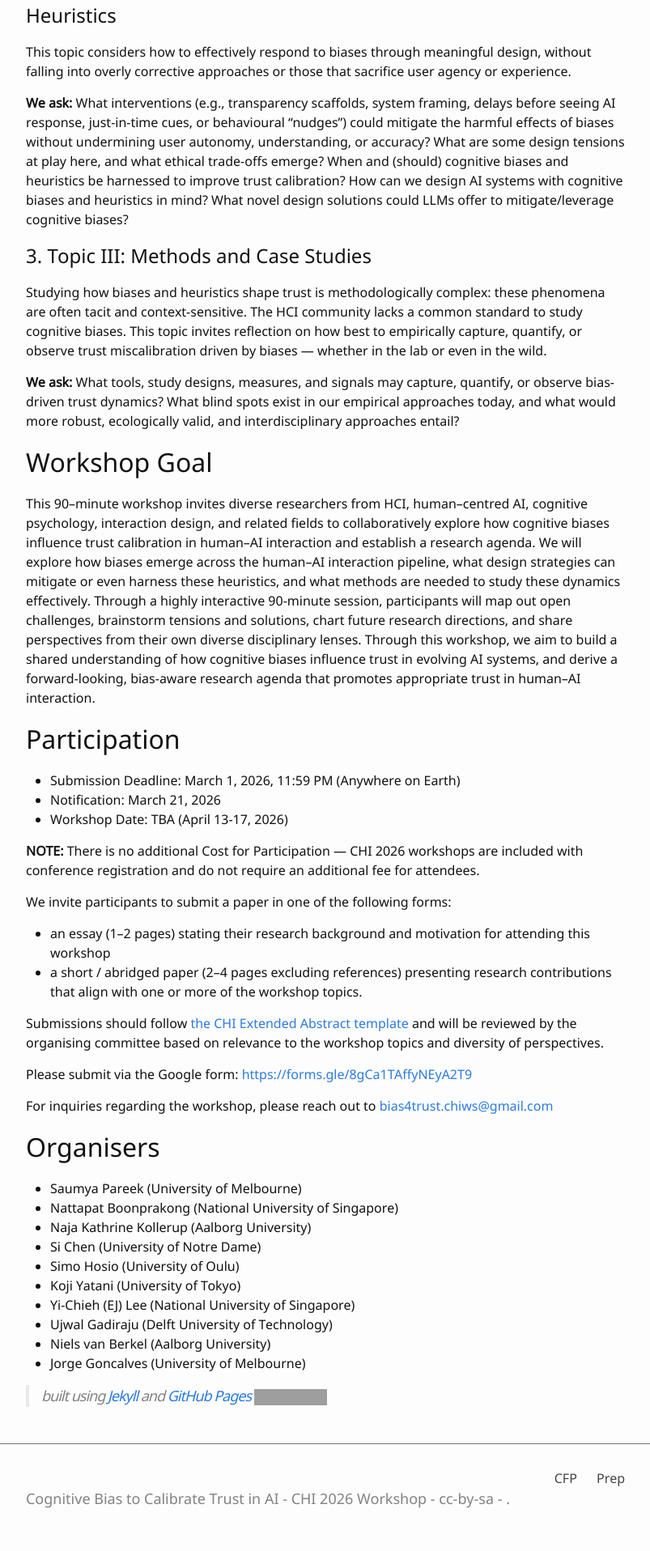
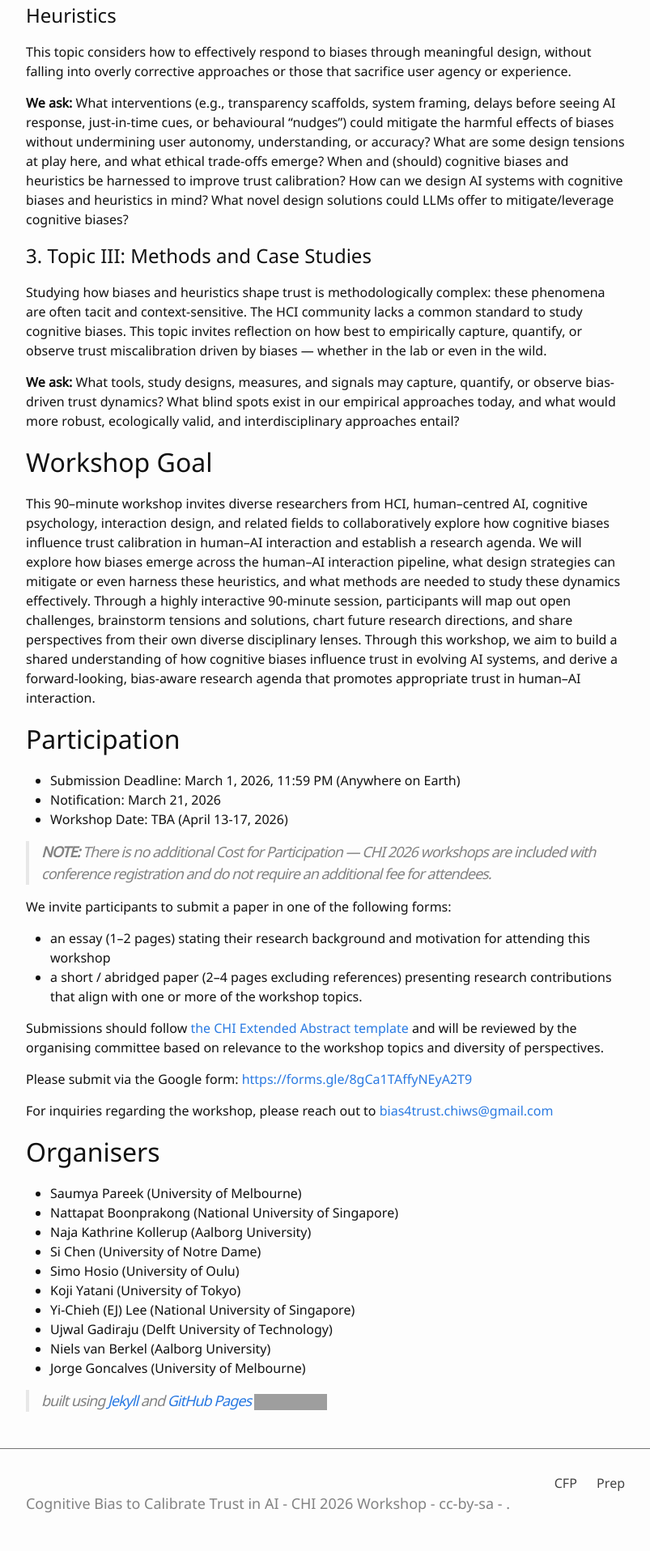
Before and after one commit to chi-bias-trust/chi-bias-trust.github.io, a Jekyll site: the page built from index.md, in a window 1280 px wide. Shown: the part 1748-3664 px from the top of the page at 81% size, without its empty margins (238-1041 px from the left). Built offline with Jekyll 4.4.1, drawn with Linux system fonts in a browser that asks for light colours; grey boxes are pictures that could not be loaded.

```diff
--- a/index.md
+++ b/index.md
@@ -36,7 +36,7 @@ This 90–minute workshop invites diverse researchers from HCI, human–centred
 * Notification: March 21, 2026
 * Workshop Date: TBA (April 13-17, 2026)
 
-**NOTE:** There is no additional Cost for Participation — CHI 2026 workshops are included with conference registration and do not require an additional fee for attendees.
+> **NOTE:** There is no additional Cost for Participation — CHI 2026 workshops are included with conference registration and do not require an additional fee for attendees.
 
 We invite participants to submit a paper in one of the following forms:
 * an essay (1–2 pages) stating their research background and motivation for attending this workshop
```
